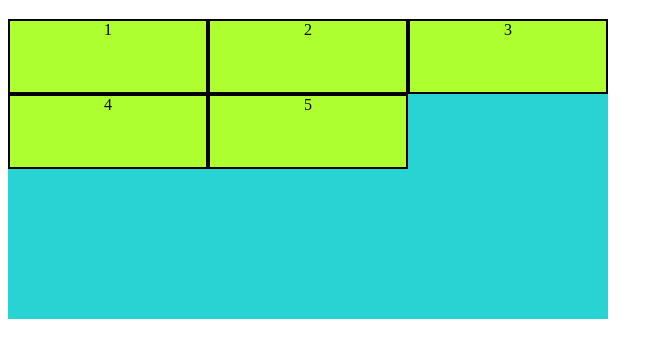
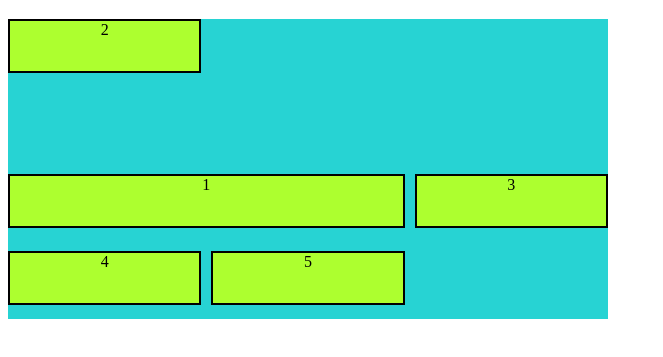
Before and after one commit to AbdulHaseeb-dev/CSS-Part-6, a plain HTML site: page index.html in a window 1280 px wide. Shown: the part 61-418 px from the top of the page, without its empty margins (0-663 px from the left). Drawn offline with Linux system fonts and the light colour scheme.

Commit message:
Enhance grid layout with specific item classes for better positioning

```diff
--- a/index.html
+++ b/index.html
@@ -9,8 +9,8 @@
 <body>
     <h1>Grid Playground</h1>
     <div class="container">
-        <div class="item">1</div>
-        <div class="item">2</div>
+        <div class="item one">1</div>
+        <div class="item two">2</div>
         <div class="item">3</div>
         <div class="item">4</div>
         <div class="item">5</div>
--- a/style.css
+++ b/style.css
@@ -7,12 +7,24 @@
     /* grid-template-columns: 100px 100px 100px 100px; */
     grid-template-columns: repeat(3,1fr);
     grid-template-rows: repeat(4,1fr);
+    row-gap: 10px;
+    column-gap: 10px;
 }
 
 .item {
-    /* width: 100px;
-    height: 50px; */
+    /* width: 100px; */
+    height: 50px;
     background-color: greenyellow;
     border: 2px solid black;
     text-align: center;
 }
+
+.one {
+    grid-column-start: 1;
+    grid-column-end: 3;
+}
+
+.two {
+    grid-row-start: 1;
+    grid-row-end: 3;
+}
```
